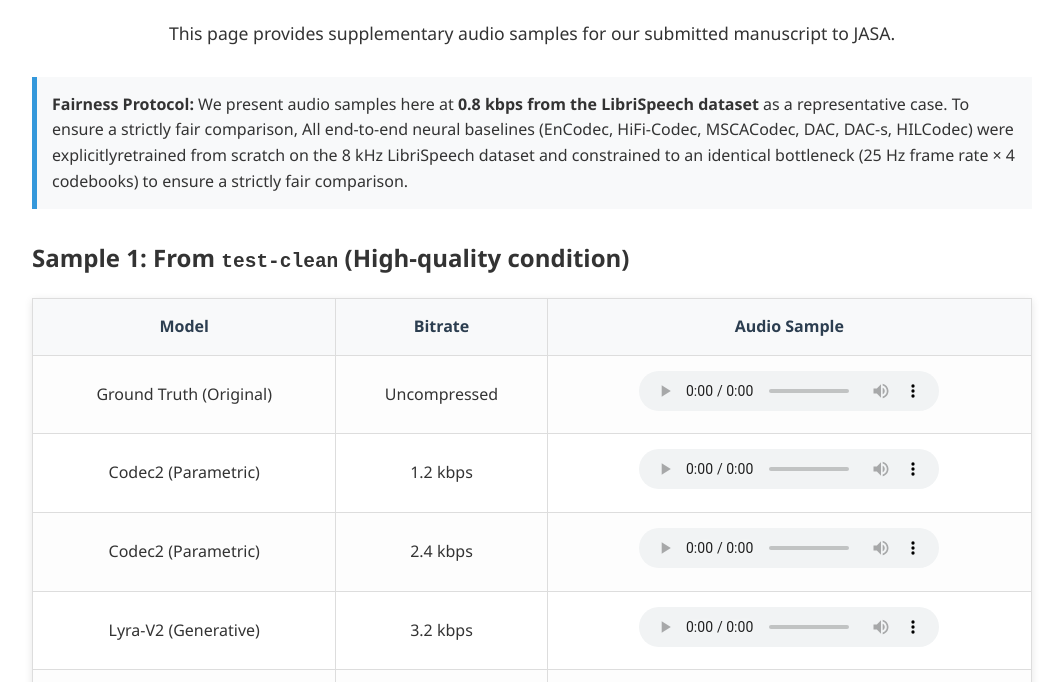
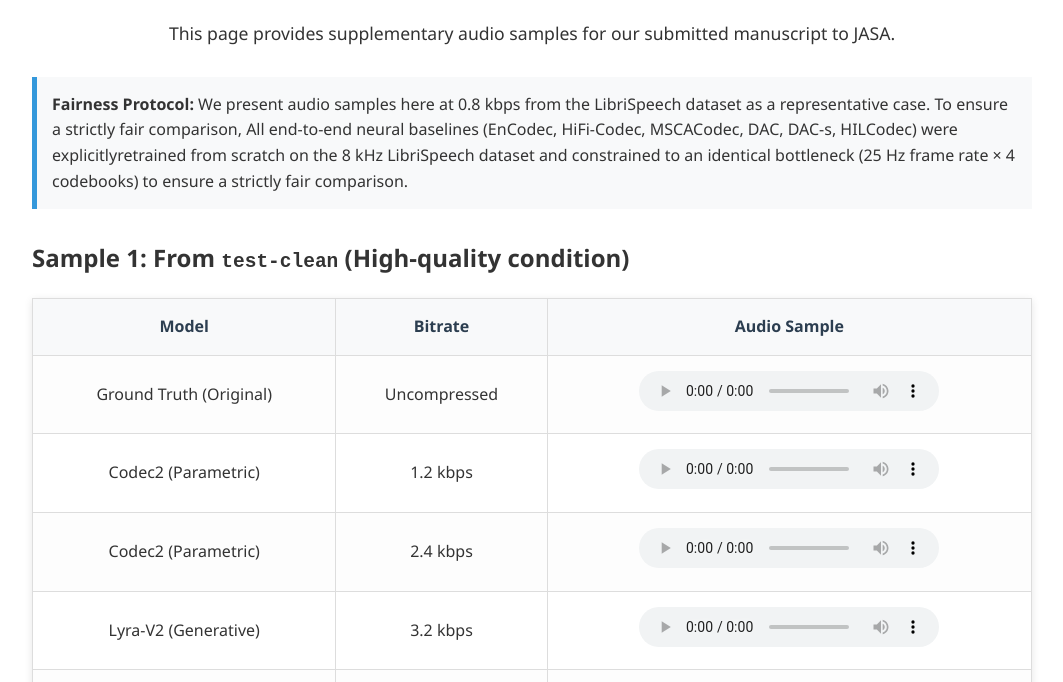
Before and after one commit to towangjingxiang/EigenCodec-Demo, a plain HTML site: page index.html in a window 1280 px wide. Shown: the part 94-776 px from the top of the page, without its empty margins (108-1171 px from the left). Drawn offline with Linux system fonts and the light colour scheme.

Commit message:
Update index.html

```diff
--- a/index.html
+++ b/index.html
@@ -22,7 +22,7 @@
     <p class="desc">This page provides supplementary audio samples for our submitted manuscript to JASA.</p>
 
     <div style="background-color: #f8f9fa; padding: 15px; border-left: 5px solid #3498db; margin-bottom: 30px;">
-        <strong>Fairness Protocol:</strong> We present audio samples here at <strong>0.8 kbps from the LibriSpeech dataset</strong> as a representative case. To ensure a strictly fair comparison, All end-to-end neural baselines (EnCodec, HiFi-Codec, MSCACodec, DAC, DAC-s, HILCodec) were explicitlyretrained from scratch</strong> on the 8 kHz LibriSpeech dataset and constrained to an identical bottleneck (25 Hz frame rate × 4 codebooks) to ensure a strictly fair comparison.
+        <strong>Fairness Protocol:</strong> We present audio samples here at 0.8 kbps from the LibriSpeech dataset as a representative case. To ensure a strictly fair comparison, All end-to-end neural baselines (EnCodec, HiFi-Codec, MSCACodec, DAC, DAC-s, HILCodec) were explicitlyretrained from scratch</strong> on the 8 kHz LibriSpeech dataset and constrained to an identical bottleneck (25 Hz frame rate × 4 codebooks) to ensure a strictly fair comparison.
     </div>
 
     <!-- Sample 1 -->
```
